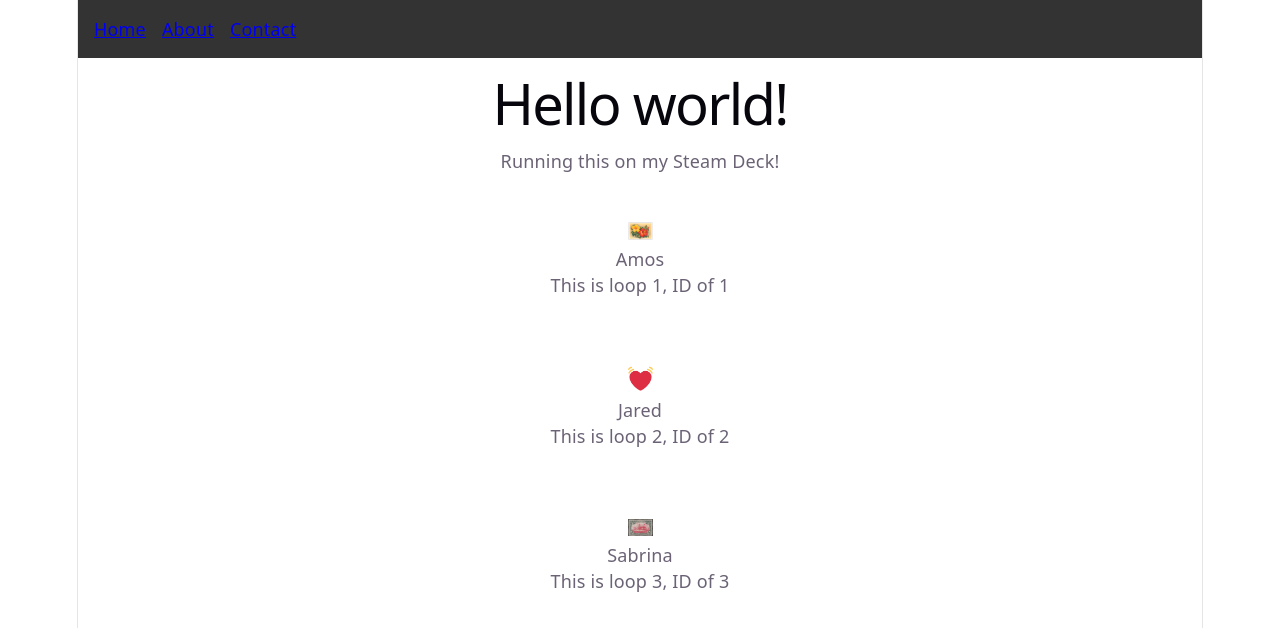
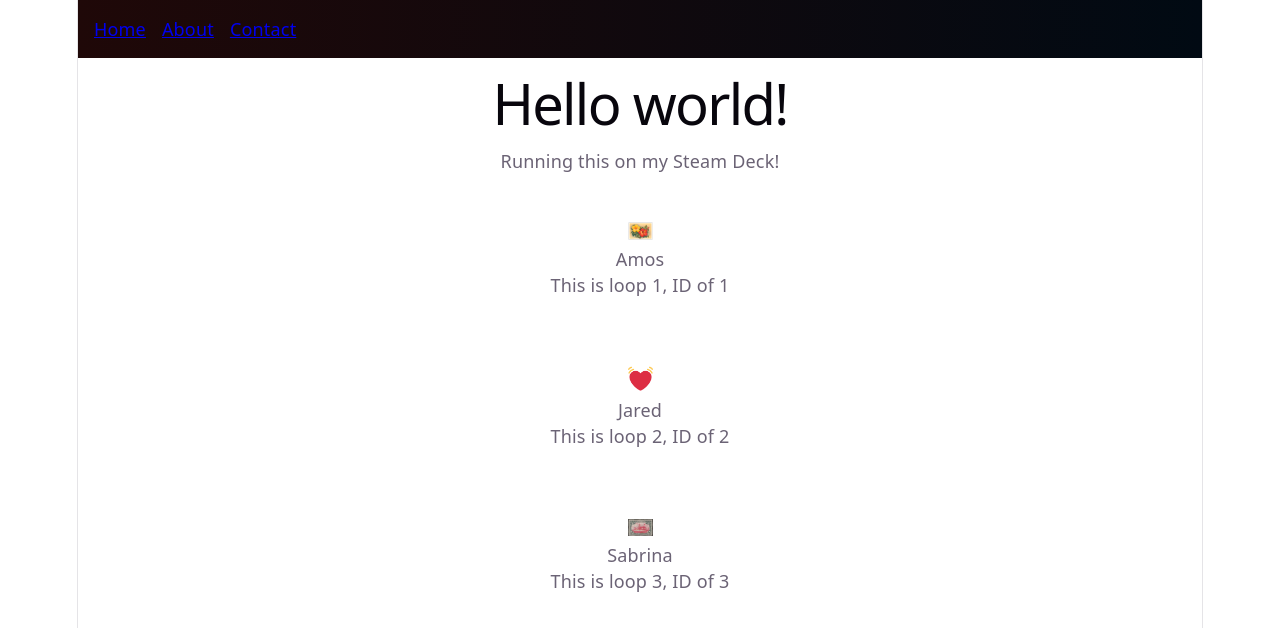
Before and after one commit to w9ne/learningReact, a React (Vite) app: page / in a window 1280 px wide. Shown: the top 628 px of the page. Built offline with nearby package versions, Linux system fonts and the light colour scheme.

Commit message:
Add detail on navbar for better look

```diff
--- a/src/components/Navbar.jsx
+++ b/src/components/Navbar.jsx
@@ -7,7 +7,7 @@ function Navbar() {
       display: 'flex',
       gap: '16px',
       padding: '16px',
-      backgroundColor: '#333',
+      background: 'linear-gradient(to right, #1f0808, #010a13)',
     }}>
       <Link to="/">Home</Link>
       <Link to="/about">About</Link>
```
Also changed, not shown: 1 other file (tests, documents, lock files or other folders).
